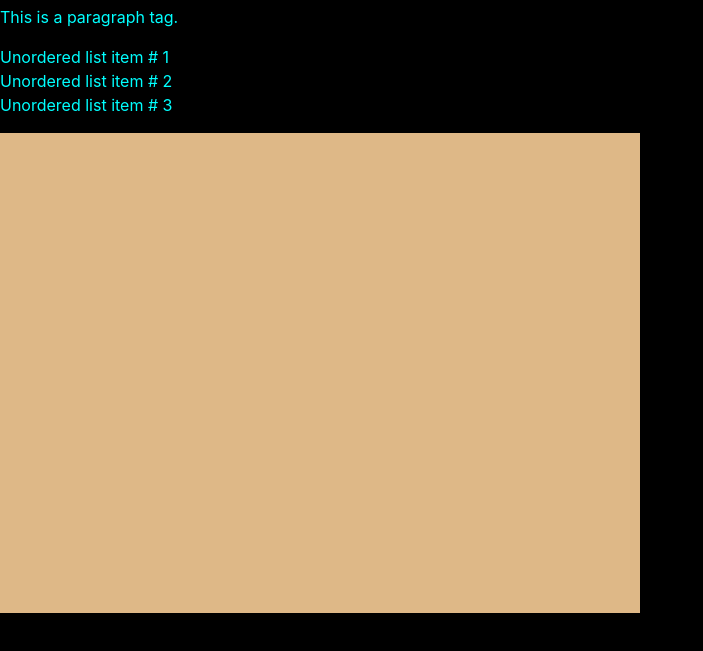
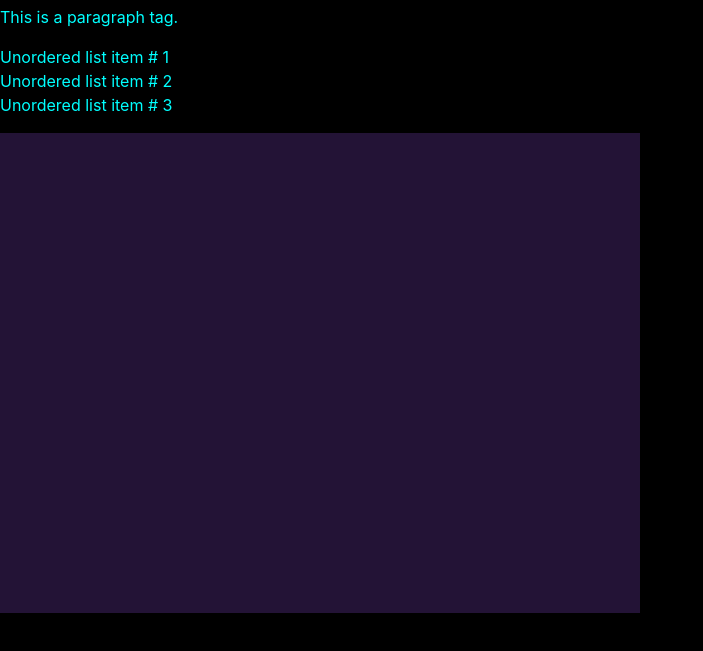
Before and after one commit to MattiWheels/JavaScript-Canvas-Practice, a plain HTML site: page index.html in a window 1280 px wide. Shown: the part 51-702 px from the top of the page, without its empty margins (0-703 px from the left). Drawn offline with nearby package versions, Linux system fonts and the light colour scheme.

Commit message:
better background color

```diff
--- a/styles.css
+++ b/styles.css
@@ -16,5 +16,5 @@ h1 {
 }
 
 canvas {
-    background-color: burlywood;
+    background-color: rgb(35, 19, 54);
 }
```
